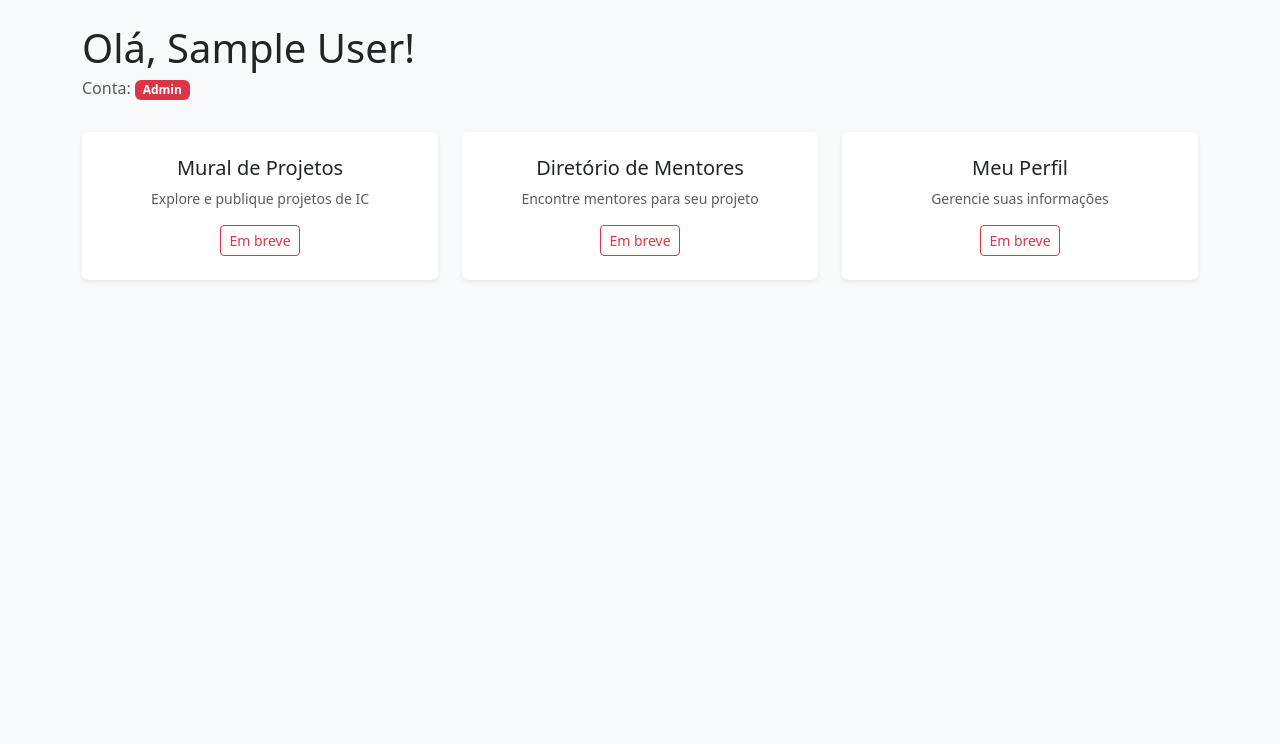
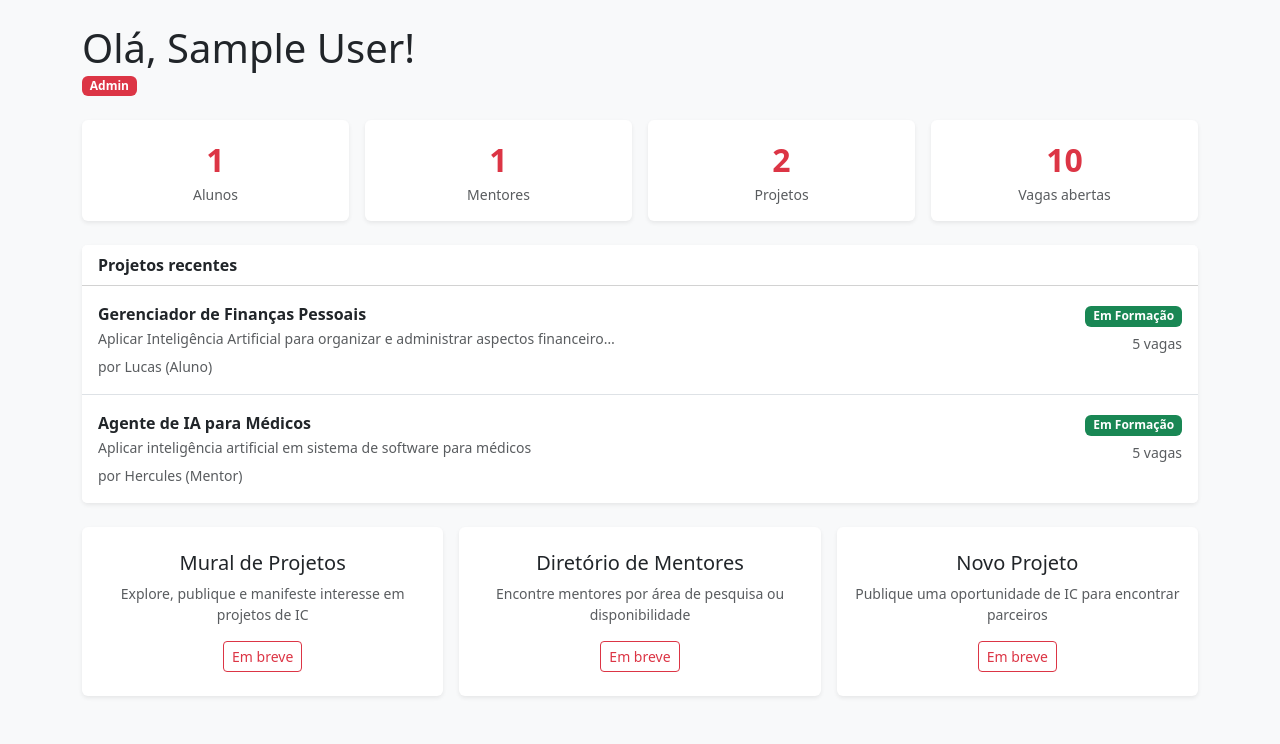
Before and after one commit to lucvs07/Fiap-Skill-Match, a Flask app: page /dashboard in a window 1280 px wide. Shown: the part 56-800 px from the top of the page. Run offline with Flask 3, Linux system fonts and the light colour scheme; the visitor is signed in with stand-in values (Sample User, id 1).

Commit message:
feat: redesenha dashboard com estatísticas e projetos recentes
- 4 cards de stats: alunos, mentores, total de projetos e vagas abertas
- Lista dos 3 projetos mais recentes com status, criador e vagas disponíveis
- Atalhos de navegação para Mural, Diretório e Novo Projeto
- Badge de status colorido: verde (Em Formação) / cinza (Grupo Fechado)

Co-Authored-By: Rafael Augusto <rafael.a.os@hotmail.com>

```diff
--- a/src/templates/dashboard.html
+++ b/src/templates/dashboard.html
@@ -1,41 +1,116 @@
 {% extends 'base.html' %}
 {% block content %}
-<div class="row mb-3">
-  <div class="col-12">
-    <h1 class="mb-1">Olá, {{ nome }}!</h1>
-    <p class="text-muted">
-      Conta: <span class="badge bg-danger">{{ tipo | capitalize }}</span>
-    </p>
+
+<div class="d-flex justify-content-between align-items-center mb-4">
+  <div>
+    <h1 class="mb-0">Olá, {{ nome }}!</h1>
+    <span class="badge bg-danger mt-1">{{ tipo | capitalize }}</span>
   </div>
 </div>
 
-<div class="row">
-  <div class="col-md-4 mb-3">
+{# cards de estatísticas #}
+<div class="row g-3 mb-4">
+  <div class="col-6 col-md-3">
+    <div class="card border-0 shadow-sm text-center h-100">
+      <div class="card-body py-3">
+        <div class="fs-2 fw-bold text-danger">{{ stats.alunos }}</div>
+        <div class="text-muted small">Alunos</div>
+      </div>
+    </div>
+  </div>
+  <div class="col-6 col-md-3">
+    <div class="card border-0 shadow-sm text-center h-100">
+      <div class="card-body py-3">
+        <div class="fs-2 fw-bold text-danger">{{ stats.mentores }}</div>
+        <div class="text-muted small">Mentores</div>
+      </div>
+    </div>
+  </div>
+  <div class="col-6 col-md-3">
+    <div class="card border-0 shadow-sm text-center h-100">
+      <div class="card-body py-3">
+        <div class="fs-2 fw-bold text-danger">{{ stats.total }}</div>
+        <div class="text-muted small">Projetos</div>
+      </div>
+    </div>
+  </div>
+  <div class="col-6 col-md-3">
+    <div class="card border-0 shadow-sm text-center h-100">
+      <div class="card-body py-3">
+        <div class="fs-2 fw-bold text-danger">{{ stats.vagas_disponiveis }}</div>
+        <div class="text-muted small">Vagas abertas</div>
+      </div>
+    </div>
+  </div>
+</div>
+
+{# projetos recentes #}
+<div class="row mb-4">
+  <div class="col-12">
+    <div class="card border-0 shadow-sm">
+      <div class="card-header bg-white fw-semibold">Projetos recentes</div>
+      {% if projetos_recentes %}
+      <ul class="list-group list-group-flush">
+        {% for p in projetos_recentes %}
+        <li class="list-group-item d-flex justify-content-between align-items-start py-3">
+          <div>
+            <div class="fw-semibold">{{ p.titulo }}</div>
+            <small class="text-muted">{{ p.resumo_tema[:80] }}{% if p.resumo_tema|length > 80 %}…{% endif %}</small>
+            <div class="mt-1">
+              <small class="text-muted">por {{ p.criador_nome }} ({{ p.criador_tipo }})</small>
+            </div>
+          </div>
+          <div class="text-end ms-3 text-nowrap">
+            {% if p.status == 'Em Formação' %}
+              <span class="badge bg-success">{{ p.status }}</span>
+            {% else %}
+              <span class="badge bg-secondary">{{ p.status }}</span>
+            {% endif %}
+            <div class="mt-1">
+              <small class="text-muted">
+                {{ p.numero_vagas - p.participantes|length }} vaga{% if (p.numero_vagas - p.participantes|length) != 1 %}s{% endif %}
+              </small>
+            </div>
+          </div>
+        </li>
+        {% endfor %}
+      </ul>
+      {% else %}
+      <div class="card-body text-muted small">Nenhum projeto cadastrado ainda.</div>
+      {% endif %}
+    </div>
+  </div>
+</div>
+
+{# atalhos de navegação #}
+<div class="row g-3">
+  <div class="col-md-4">
     <div class="card border-0 shadow-sm h-100">
       <div class="card-body text-center py-4">
         <h5 class="card-title">Mural de Projetos</h5>
-        <p class="card-text text-muted small">Explore e publique projetos de IC</p>
+        <p class="card-text text-muted small">Explore, publique e manifeste interesse em projetos de IC</p>
         <a href="#" class="btn btn-outline-danger btn-sm">Em breve</a>
       </div>
     </div>
   </div>
-  <div class="col-md-4 mb-3">
+  <div class="col-md-4">
     <div class="card border-0 shadow-sm h-100">
       <div class="card-body text-center py-4">
         <h5 class="card-title">Diretório de Mentores</h5>
-        <p class="card-text text-muted small">Encontre mentores para seu projeto</p>
+        <p class="card-text text-muted small">Encontre mentores por área de pesquisa ou disponibilidade</p>
         <a href="#" class="btn btn-outline-danger btn-sm">Em breve</a>
       </div>
     </div>
   </div>
-  <div class="col-md-4 mb-3">
+  <div class="col-md-4">
     <div class="card border-0 shadow-sm h-100">
       <div class="card-body text-center py-4">
-        <h5 class="card-title">Meu Perfil</h5>
-        <p class="card-text text-muted small">Gerencie suas informações</p>
+        <h5 class="card-title">Novo Projeto</h5>
+        <p class="card-text text-muted small">Publique uma oportunidade de IC para encontrar parceiros</p>
         <a href="#" class="btn btn-outline-danger btn-sm">Em breve</a>
       </div>
     </div>
   </div>
 </div>
+
 {% endblock %}
```
